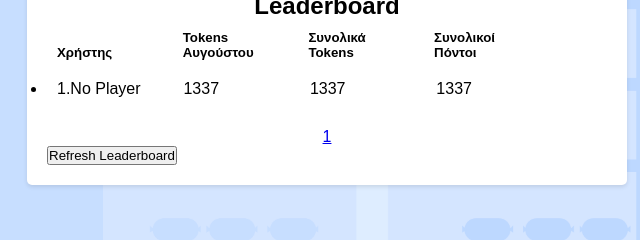
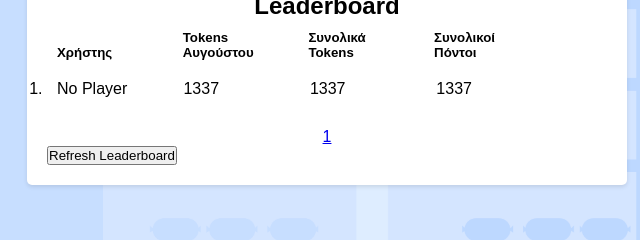
Before and after one commit to vagg99/Web, a website: page root/admin/admin.html in a window 1280 px wide. Shown: the part 245-485 px from the top of the page, 313-953 px from the left. Drawn offline with Linux system fonts and the light colour scheme; no server answers.

Commit message:
leaderboard tiny style improvement

```diff
--- a/root/admin/admin.html
+++ b/root/admin/admin.html
@@ -35,9 +35,9 @@
     <div class="leaderboard-container">
       <h2>Leaderboard</h2>
       <h5 id="leaderboard-header"></h5>
-      <ul id="leaderboard-list">
+      <ol id="leaderboard-list">
         <!-- Player items will be dynamically added here -->
-      </ul>
+      </ol>
       <div class="pagination">
           <!-- Pagination links will be dynamically added here -->
       </div>
--- a/root/admin/admin.js
+++ b/root/admin/admin.js
@@ -83,7 +83,7 @@
   playersToShow.forEach((player, index) => {
       const listItem = document.createElement('li');
       listItem.innerHTML = `
-        <span class="item">${startIndex + index + 1}.${player.username}</span>
+        <span class="item">${player.username}</span>
         <span class="item">${player.tokens["monthly"]}</span>
         <span class="item">${player.tokens["total"]}</span>
         <span class="item">${player.points}</span>
```
